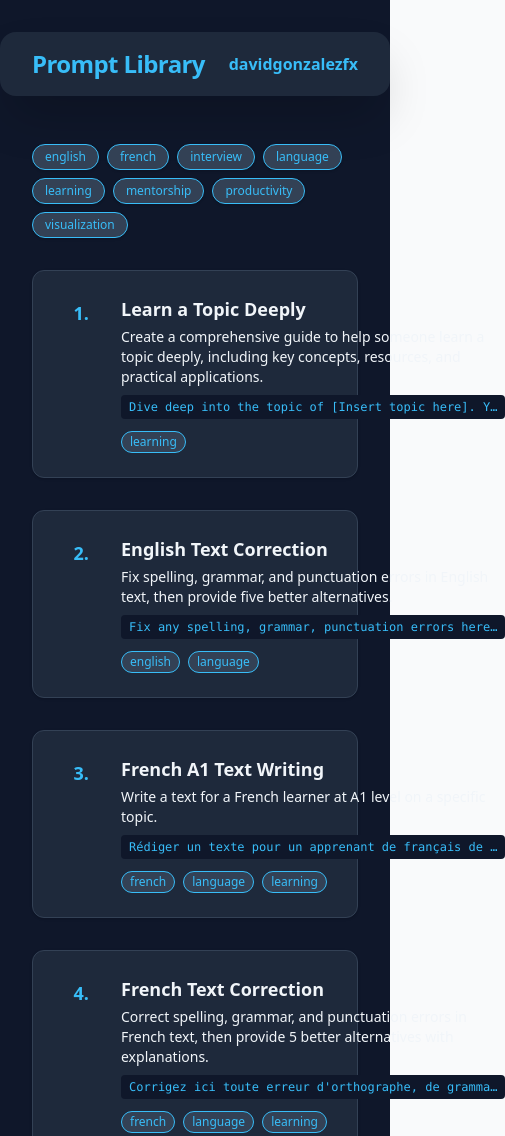
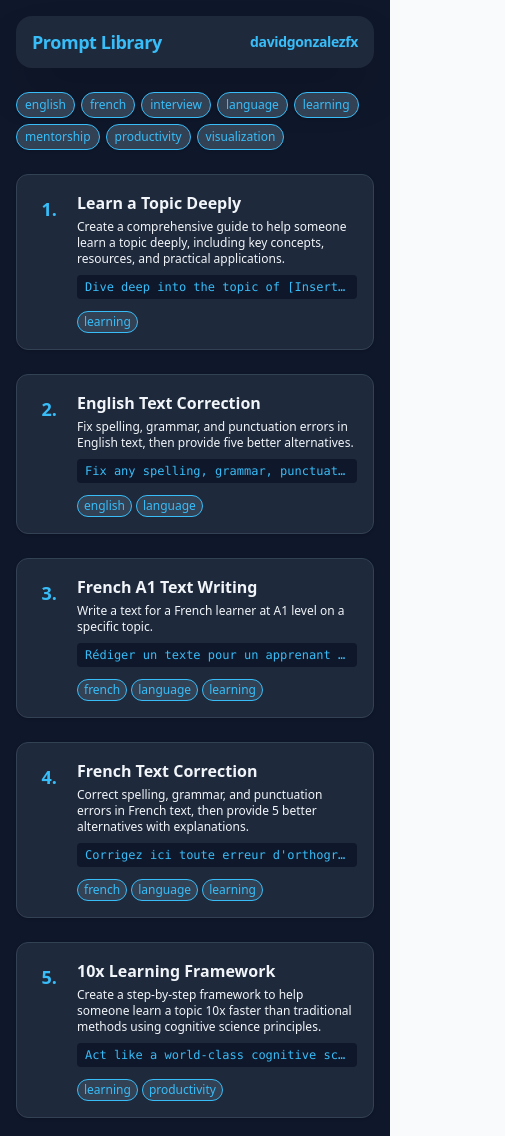
Before and after one commit to davidgonzalezfx/prompt-library, an Astro site: page / in a window 390 px wide. Shown: the top 1136 px of the page, 505 px wide, since content can reach past the window. Built offline with nearby package versions, Linux system fonts and the light colour scheme; Astro itself is replaced by a stand-in of ours.

Commit message:
Fix - Responsive & favicon

```diff
--- a/src/components/Layout.tsx
+++ b/src/components/Layout.tsx
@@ -6,13 +6,13 @@ interface LayoutProps {
 
 const Layout = ({ children }: LayoutProps) => (
   <div className="min-h-screen bg-[#0f172a] text-[#f1f5f9] flex flex-col items-center">
-    <div className="w-full flex justify-center pt-8 pb-4">
-      <div className="max-w-2xl w-full rounded-2xl bg-[#1e293b] shadow-2xl px-8 py-4 flex items-center justify-between">
-        <div className="text-2xl font-bold text-[#38bdf8] tracking-tight">Prompt Library</div>
-        <div className="text-md font-semibold text-[#38bdf8]">davidgonzalezfx</div>
+    <div className="w-full flex justify-center pt-4 sm:pt-8 pb-2 sm:pb-4 px-4 sm:px-0">
+      <div className="max-w-2xl w-full rounded-2xl bg-[#1e293b] shadow-2xl px-4 sm:px-8 py-3 sm:py-4 flex items-center justify-between">
+        <div className="text-lg sm:text-2xl font-bold text-[#38bdf8] tracking-tight">Prompt Library</div>
+        <div className="text-sm sm:text-xl font-bold text-[#38bdf8] tracking-tight">davidgonzalezfx</div>
       </div>
     </div>
-    <main className="max-w-2xl w-full mx-auto p-8">{children}</main>
+    <main className="max-w-2xl w-full mx-auto p-4 sm:p-8">{children}</main>
   </div>
 );
 
--- a/src/components/PromptCard.tsx
+++ b/src/components/PromptCard.tsx
@@ -17,21 +17,23 @@ const getPreview = (content: string | (() => string)) => {
 
 const PromptCard: React.FC<PromptCardProps> = ({ number, title, description, content, tags = [], onClick }) => (
   <div
-    className="bg-[#1e293b] border border-[#334155] rounded-xl shadow hover:shadow-lg transition cursor-pointer p-6 mb-2 hover:border-[#38bdf8] flex items-start gap-6"
+    className="bg-[#1e293b] border border-[#334155] rounded-xl shadow hover:shadow-lg transition cursor-pointer p-4 sm:p-6 mb-2 hover:border-[#38bdf8] flex items-start gap-3 sm:gap-6"
     onClick={onClick}
   >
-    <div className="text-lg font-bold text-[#38bdf8] min-w-[2.5rem] text-right pr-2 pt-1">{number !== undefined ? `${number}.` : ''}</div>
-    <div className="flex-1 flex flex-col gap-1">
-      <div className="text-lg font-semibold text-[#f1f5f9]">{title}</div>
-      <div className="text-[#f1f5f9] text-sm mb-1">{description}</div>
-      <div className="text-[#38bdf8] text-xs font-mono bg-[#0f172a] rounded px-2 py-1 max-w-full truncate">
-        {getPreview(content)}
+    <div className="text-lg sm:text-2xl font-bold text-[#38bdf8] min-w-[2rem] sm:min-w-[2.5rem] text-right pr-2 pt-1 flex-shrink-0">
+      {number !== undefined ? `${number}.` : ''}
+    </div>
+    <div className="flex-1 flex flex-col gap-1 min-w-0">
+      <div className="text-base sm:text-lg font-semibold text-[#f1f5f9] break-words">{title}</div>
+      <div className="text-[#f1f5f9] text-xs sm:text-sm mb-1 break-words">{description}</div>
+      <div className="text-[#38bdf8] text-xs font-mono bg-[#0f172a] rounded px-2 py-1 break-words overflow-hidden">
+        <span className="block truncate">{getPreview(content)}</span>
       </div>
-      <div className="flex flex-wrap gap-2 mt-2">
+      <div className="flex flex-wrap gap-1 sm:gap-2 mt-2">
         {tags.map(tag => (
           <span
             key={tag}
-            className="bg-[#334155] text-[#38bdf8] px-2 py-0.5 rounded-full text-xs font-medium border border-[#38bdf8]"
+            className="bg-[#334155] text-[#38bdf8] px-1.5 sm:px-2 py-0.5 rounded-full text-xs font-medium border border-[#38bdf8] flex-shrink-0"
           >
             {tag}
           </span>
--- a/src/components/PromptLibrary.tsx
+++ b/src/components/PromptLibrary.tsx
@@ -32,12 +32,12 @@ const PromptLibrary: React.FC = () => {
 
   return (
     <>
-      <div className="mb-8 flex flex-wrap gap-2">
+      <div className="mb-6 sm:mb-8 flex flex-wrap gap-1.5 sm:gap-2">
         {allTags.map(tag => (
           <button
             key={tag}
             onClick={() => setActiveTag(tag === activeTag ? null : tag)}
-            className={`px-3 py-1 rounded-full text-xs font-medium shadow border transition cursor-pointer
+            className={`px-2 sm:px-3 py-1 rounded-full text-xs font-medium shadow border transition cursor-pointer
               ${tag === activeTag
                 ? 'bg-[#38bdf8] text-[#0f172a] border-[#38bdf8] font-bold'
                 : 'bg-[#334155] text-[#38bdf8] border-[#38bdf8] hover:bg-[#0f172a]'}
@@ -49,13 +49,13 @@ const PromptLibrary: React.FC = () => {
         {activeTag && (
           <button
             onClick={() => setActiveTag(null)}
-            className="px-3 py-1 rounded-full text-xs font-medium shadow border border-[#38bdf8] bg-[#0f172a] text-[#38bdf8] hover:bg-[#334155] transition cursor-pointer"
+            className="px-2 sm:px-3 py-1 rounded-full text-xs font-medium shadow border border-[#38bdf8] bg-[#0f172a] text-[#38bdf8] hover:bg-[#334155] transition cursor-pointer"
           >
             Clear
           </button>
         )}
       </div>
-      <div className="flex flex-col gap-6">
+      <div className="flex flex-col gap-4 sm:gap-6">
         {filteredPrompts.map((prompt, idx) => (
           <PromptCard
             key={idx}
--- a/src/components/PromptModal.tsx
+++ b/src/components/PromptModal.tsx
@@ -13,17 +13,17 @@ const PromptModal: React.FC<PromptModalProps> = ({ isOpen, onClose, title, conte
   const displayContent = typeof content === 'function' ? content().trim() : (content || '').trim();
 
   return (
-    <div className="fixed inset-0 z-50 flex items-center justify-center bg-black bg-opacity-70 backdrop-blur-sm">
-      <div className="bg-[#1e293b] border border-[#334155] rounded-xl shadow-2xl max-w-lg w-full p-8 relative text-[#f1f5f9]">
+    <div className="fixed inset-0 z-50 flex items-center justify-center bg-black bg-opacity-70 backdrop-blur-sm p-4">
+      <div className="bg-[#1e293b] border border-[#334155] rounded-xl shadow-2xl max-w-lg w-full p-4 sm:p-8 relative text-[#f1f5f9] max-h-[90vh] overflow-y-auto">
         <button
-          className="absolute top-4 right-4 text-[#38bdf8] hover:text-[#f1f5f9] text-2xl"
+          className="absolute top-2 sm:top-4 right-2 sm:right-4 text-[#38bdf8] hover:text-[#f1f5f9] text-xl sm:text-2xl"
           onClick={onClose}
           aria-label="Close"
         >
           &times;
         </button>
-        <h2 className="text-xl font-bold mb-4 text-[#38bdf8]">{title}</h2>
-        <pre className="whitespace-pre-wrap text-[#f1f5f9] bg-[#0f172a] rounded p-4 overflow-x-auto text-sm border border-[#334155]">
+        <h2 className="text-lg sm:text-xl font-bold mb-3 sm:mb-4 text-[#38bdf8] pr-8">{title}</h2>
+        <pre className="whitespace-pre-wrap text-[#f1f5f9] bg-[#0f172a] rounded p-3 sm:p-4 overflow-x-auto text-xs sm:text-sm border border-[#334155]">
           {displayContent}
         </pre>
       </div>
--- a/src/pages/index.astro
+++ b/src/pages/index.astro
@@ -8,7 +8,7 @@ import "../styles/global.css";
 <html lang="en">
 	<head>
 		<meta charset="utf-8" />
-		<link rel="icon" type="image/svg+xml" href="/favicon.svg" />
+		<link rel="icon" type="image/svg+xml" href={import.meta.env.BASE_URL + 'favicon.svg'} />
 		<meta name="viewport" content="width=device-width" />
 		<meta name="generator" content={Astro.generator} />
 		<title>Prompt Library</title>
```
